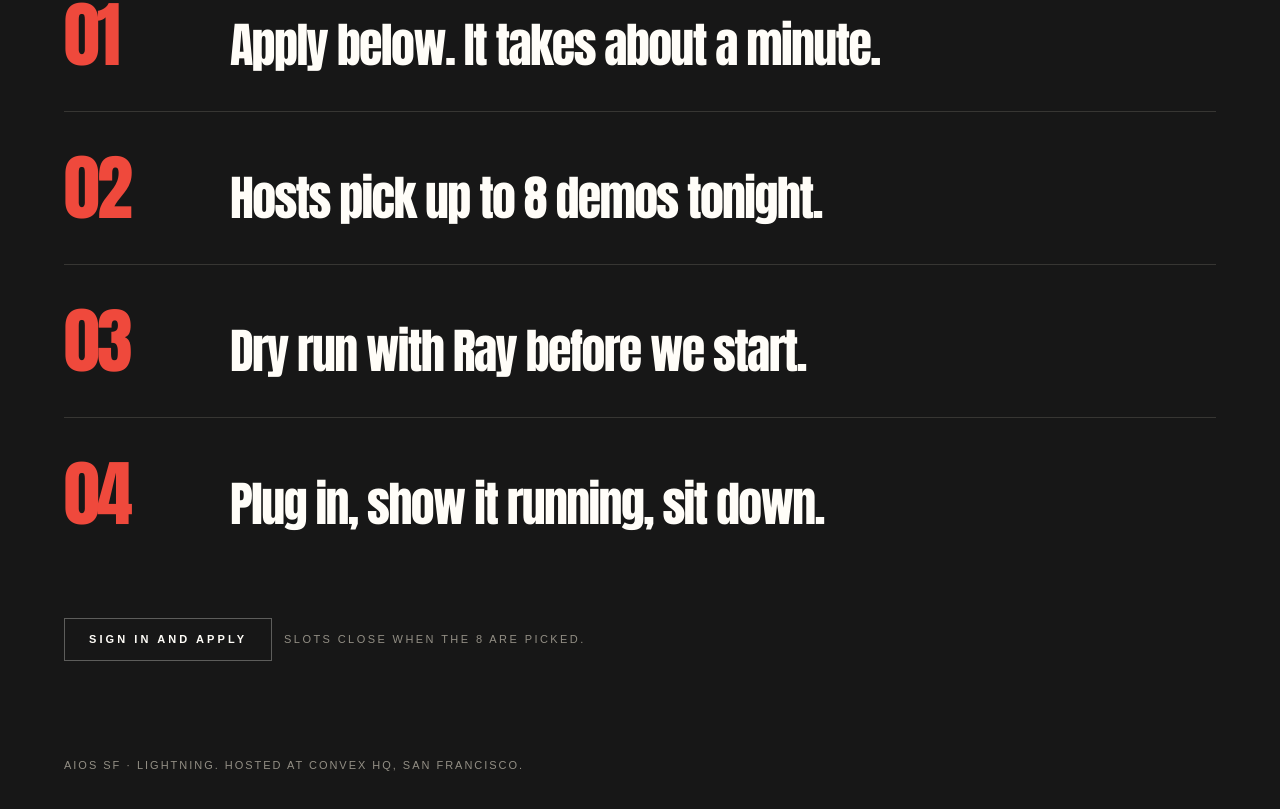
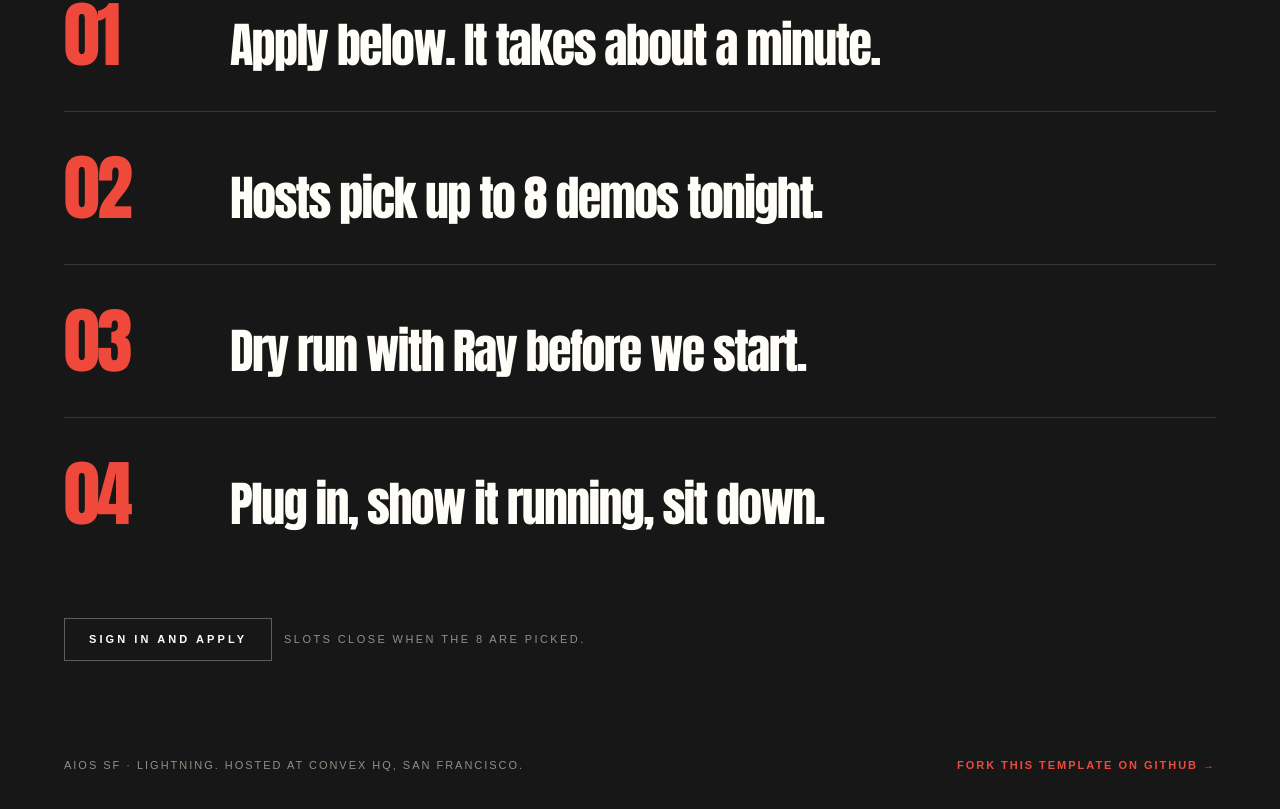
Before and after one commit to RayFernando1337/aios-lightning, a Next.js app: page / in a window 1280 px wide. Shown: the part 2722-3531 px from the top of the page. Built offline with nearby package versions, Linux system fonts and the light colour scheme; no server answers; a web font is replaced by a local one.

Commit message:
Link the GitHub repo from the landing footer via lib/content.ts
Co-authored-by: Ray Fernando <RayFernando1337@users.noreply.github.com>

```diff
--- a/app/page.tsx
+++ b/app/page.tsx
@@ -129,8 +129,18 @@ export default async function Home() {
 
       </main>
 
-      <footer className="px-[var(--pad)] pb-12 font-mono text-[11px] tracking-[0.18em] text-muted uppercase">
-        {EVENT.brand}. Hosted at {EVENT.where}.
+      <footer className="flex flex-wrap items-center justify-between gap-x-8 gap-y-3 px-[var(--pad)] pb-12 font-mono text-[11px] tracking-[0.18em] text-muted uppercase">
+        <p>
+          {EVENT.brand}. Hosted at {EVENT.where}.
+        </p>
+        <a
+          href={EVENT.repoUrl}
+          target="_blank"
+          rel="noreferrer"
+          className="font-bold text-admit transition hover:text-paper"
+        >
+          Fork this template on GitHub →
+        </a>
       </footer>
     </>
   );
--- a/lib/content.ts
+++ b/lib/content.ts
@@ -20,6 +20,9 @@ export const EVENT = {
     "Dry run with Ray 20 to 30 minutes before lightning starts. Cables, audio, and your first 10 seconds. If it does not run at the dry run, it does not go on stage.",
   heroImage:
     "https://images.unsplash.com/photo-1489599849927-2ee91cede3ba?auto=format&fit=crop&w=2000&q=80",
+  // The template this event runs on. Point it at your fork if you want the
+  // footer credit to link somewhere else, or drop it from the footer entirely.
+  repoUrl: "https://github.com/RayFernando1337/aios-lightning",
 } as const;
 
 export const FLOW = [
```
